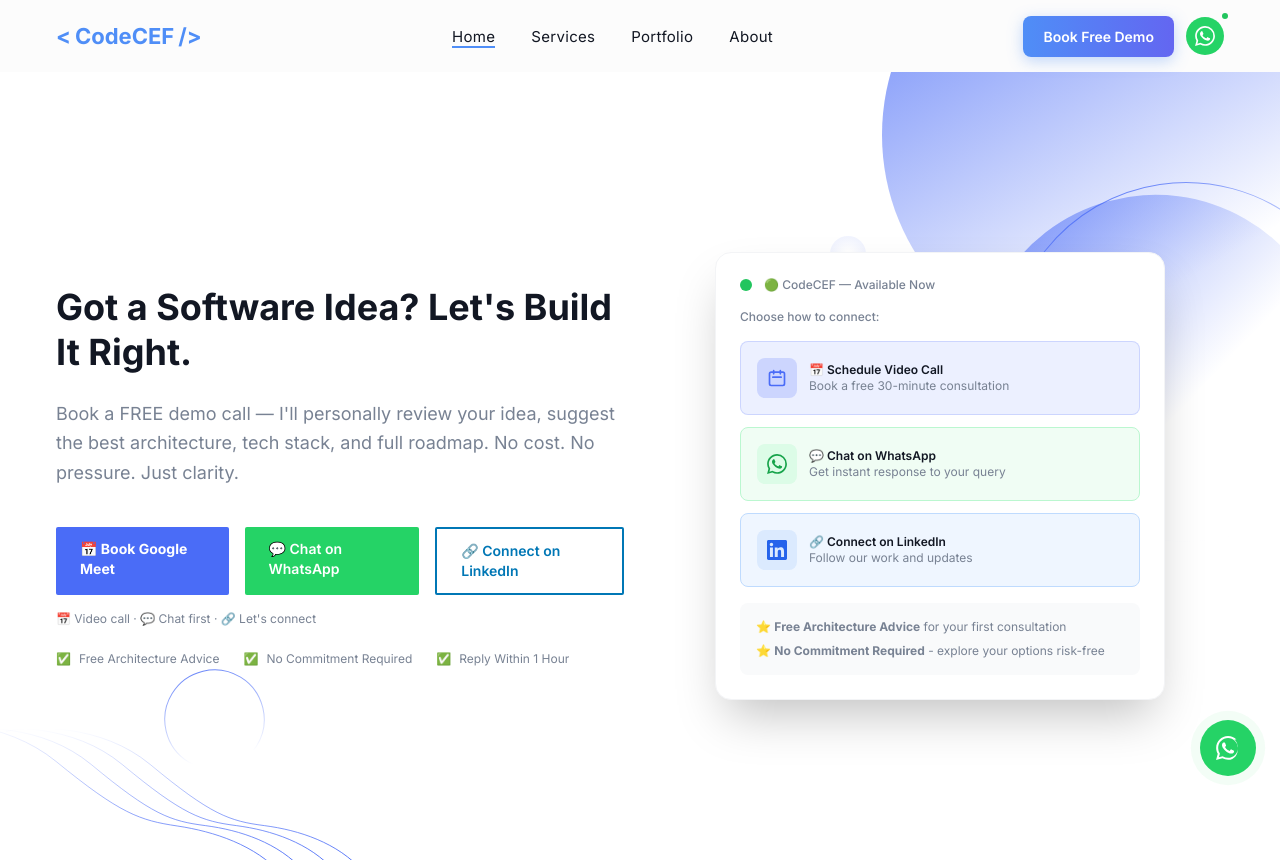
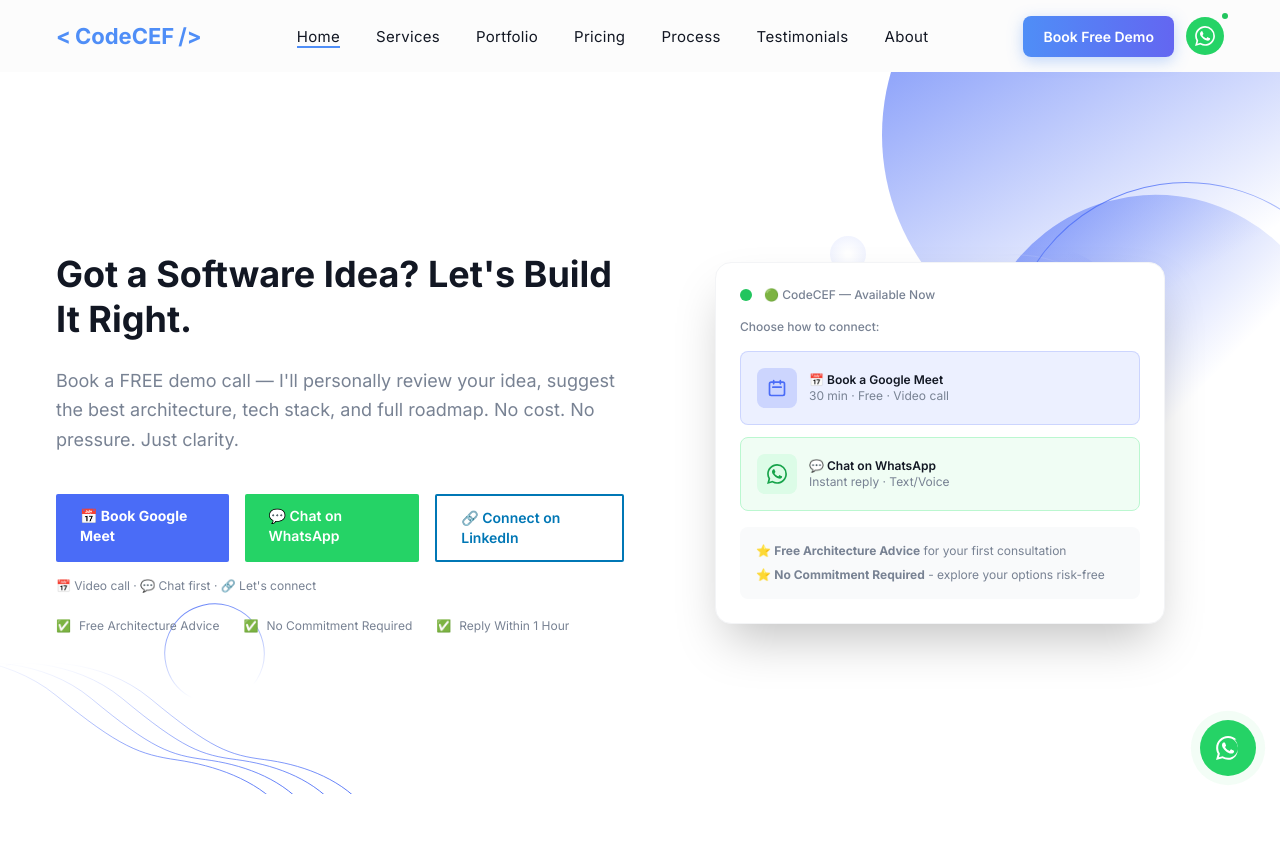
Before and after one commit to codecef/codecef, a Next.js app: page / in a window 1280 px wide. Shown: the top 862 px of the page. Built offline with nearby package versions, Linux system fonts and the light colour scheme.

Commit message:
all changeds are done number 5

```diff
--- a/src/components/Header/index.tsx
+++ b/src/components/Header/index.tsx
@@ -35,10 +35,30 @@
     setNavbarOpen(false);
   };
 
+  // Handle navigation - scroll if on home page, otherwise navigate
+  const handleNavigation = (link: any) => {
+    if (link.section) {
+      if (pathname === "/") {
+        // On home page, scroll to section
+        scrollToSection(link.section!);
+      } else {
+        // On other pages, navigate to home page with section hash
+        window.location.href = link.href;
+      }
+    } else {
+      // For regular links (like About), just navigate normally
+      window.location.href = link.href;
+    }
+    setNavbarOpen(false);
+  };
+
   const navLinks = [
     { name: "Home", href: "/", section: "home" },
     { name: "Services", href: "/#features", section: "features" },
     { name: "Portfolio", href: "/#portfolio", section: "portfolio" },
+    { name: "Pricing", href: "/#pricing", section: "pricing" },
+    { name: "Process", href: "/#process", section: "process" },
+    { name: "Testimonials", href: "/#testimonials", section: "testimonials" },
     { name: "About", href: "/about", section: null },
   ];
 
@@ -69,7 +89,9 @@
                 className={`flex items-center text-[22px] font-bold transition-all duration-300 hover:text-[#4f8ef7] hover:drop-shadow-[0_0_20px_rgba(79,142,247,0.5)] ${
                   sticky ? "text-white" : "text-[#4f8ef7]"
                 }`}
-                onClick={() => scrollToSection("home")}
+                onClick={() => {
+                  handleNavigation({ name: "Home", href: "/", section: "home" });
+                }}
               >
                 <span className="text-[#4f8ef7] mr-1">&lt;</span>
                 CodeCEF
@@ -83,7 +105,7 @@
                 <div key={link.name}>
                   {link.section ? (
                     <button
-                      onClick={() => scrollToSection(link.section!)}
+                      onClick={() => handleNavigation(link)}
                       className={`relative text-[15px] font-[400] tracking-[0.3px] transition-all duration-300 hover:text-white ${
                         isActive(link)
                           ? sticky ? "text-white" : "text-black"
@@ -221,8 +243,7 @@
                   href="/"
                   className="flex items-center text-[22px] font-bold text-white"
                   onClick={() => {
-                    scrollToSection("home");
-                    setNavbarOpen(false);
+                    handleNavigation({ name: "Home", href: "/", section: "home" });
                   }}
                 >
                   <span className="text-[#4f8ef7] mr-1">&lt;</span>
@@ -238,7 +259,7 @@
                     <li key={link.name}>
                       {link.section ? (
                         <button
-                          onClick={() => scrollToSection(link.section!)}
+                          onClick={() => handleNavigation(link)}
                           className={`block w-full text-left text-lg font-medium transition-colors hover:text-white py-4 ${
                             isActive(link) ? "text-white" : "text-[#cbd5e1]"
                           }`}
--- a/src/components/Hero/index.tsx
+++ b/src/components/Hero/index.tsx
@@ -111,8 +111,8 @@
                             </svg>
                           </div>
                           <div className="text-left">
-                            <p className="text-sm font-semibold text-black dark:text-white lg:text-xs">📅 Schedule Video Call</p>
-                            <p className="text-xs text-body-color dark:text-body-color-dark">Book a free 30-minute consultation</p>
+                            <p className="text-sm font-semibold text-black dark:text-white lg:text-xs">📅 Book a Google Meet</p>
+                            <p className="text-xs text-body-color dark:text-body-color-dark">30 min · Free · Video call</p>
                           </div>
                         </div>
                       </Link>
@@ -131,26 +131,7 @@
                           </div>
                           <div className="text-left">
                             <p className="text-sm font-semibold text-black dark:text-white lg:text-xs">💬 Chat on WhatsApp</p>
-                            <p className="text-xs text-body-color dark:text-body-color-dark">Get instant response to your query</p>
-                          </div>
-                        </div>
-                      </Link>
-
-                      <Link
-                        href="https://www.linkedin.com/in/ahmad-raza-8b496b1b0"
-                        target="_blank"
-                        rel="noopener noreferrer"
-                        className="block w-full rounded-lg bg-blue-50 border border-blue-200 p-4 hover:bg-blue-100 hover:border-blue-300 transition-all duration-300 group"
-                      >
-                        <div className="flex items-center">
-                          <div className="mr-3 flex h-10 w-10 items-center justify-center rounded-lg bg-blue-100 text-blue-600 group-hover:bg-blue-600 group-hover:text-white">
-                            <svg className="h-5 w-5" fill="currentColor" viewBox="0 0 24 24">
-                              <path d="M20.447 20.452h-3.554v-5.569c0-1.328-.027-3.037-1.852-3.037-1.853 0-2.136 1.445-2.136 2.939v5.667H9.351V9h3.414v1.561h.046c.477-.9 1.637-1.85 3.37-1.85 3.601 0 4.267 2.37 4.267 5.455v6.286zM5.337 7.433c-1.144 0-2.063-.926-2.063-2.065 0-1.138.92-2.063 2.063-2.063 1.14 0 2.064.925 2.064 2.063 0 1.139-.925 2.065-2.064 2.065zm1.782 13.019H3.555V9h3.564v11.452zM22.225 0H1.771C.792 0 0 .774 0 1.729v20.542C0 23.227.792 24 1.771 24h20.451C23.2 24 24 23.227 24 22.271V1.729C24 .774 23.2 0 22.222 0h.003z"/>
-                            </svg>
-                          </div>
-                          <div className="text-left">
-                            <p className="text-sm font-semibold text-black dark:text-white lg:text-xs">🔗 Connect on LinkedIn</p>
-                            <p className="text-xs text-body-color dark:text-body-color-dark">Follow our work and updates</p>
+                            <p className="text-xs text-body-color dark:text-body-color-dark">Instant reply · Text/Voice</p>
                           </div>
                         </div>
                       </Link>
--- a/src/components/Portfolio/index.tsx
+++ b/src/components/Portfolio/index.tsx
@@ -123,7 +123,7 @@
 
   return (
     <>
-      <section className="py-16 bg-white dark:bg-gray-dark md:py-20 lg:py-24">
+      <section id="portfolio" className="py-16 bg-white dark:bg-gray-dark md:py-20 lg:py-24">
         <div className="container">
           {/* Section Header */}
           <div className="mb-12 text-center">
--- a/src/components/Testimonials/index.tsx
+++ b/src/components/Testimonials/index.tsx
@@ -97,13 +97,17 @@
   };
 
   return (
-    <section className="py-16 bg-gray-50 dark:bg-gray-900 md:py-20 lg:py-28">
+    <>
+      <section id="testimonials" className="py-16 bg-gray-50 dark:bg-gray-900 md:py-20 lg:py-28">
         <div className="container">
           {/* Section Header */}
           <div className="mb-12 text-center">
             <h2 className="mb-4 text-3xl font-bold text-black dark:text-white sm:text-4xl md:text-5xl">
               What Our Clients Say
             </h2>
+            <p className="mx-auto max-w-[600px] text-base text-body-color dark:text-body-color-dark sm:text-lg">
+              Real feedback from startups and businesses we&apos;ve worked with across India and internationally
+            </p>
           <p className="mx-auto max-w-[600px] text-base text-body-color dark:text-body-color-dark sm:text-lg">
             Real feedback from startups and businesses we&apos;ve worked with across India and internationally
           </p>
@@ -202,6 +206,7 @@
         </div>
       </div>
       </section>
+    </>
   );
 };
 
--- a/src/components/Video/index.tsx
+++ b/src/components/Video/index.tsx
@@ -95,13 +95,17 @@
   ];
 
   return (
-    <section className="relative z-10 py-16 bg-[#0d1526] md:py-20 lg:py-28">
+    <>
+      <section id="process" className="relative z-10 py-16 bg-[#0d1526] md:py-20 lg:py-28">
         <div className="container">
           {/* Section Header */}
           <div className="mb-12 text-center">
             <h2 className="mb-4 text-3xl font-bold text-white sm:text-4xl md:text-5xl">
               Turning Ideas into Impact
             </h2>
+            <p className="mx-auto max-w-[600px] text-base text-gray-300 sm:text-lg">
+              From your first WhatsApp message to a live product — here&apos;s how we work
+            </p>
           <p className="mx-auto max-w-[600px] text-base text-gray-300 sm:text-lg">
             From your first WhatsApp message to a live product — here&apos;s how we work
           </p>
@@ -257,6 +261,7 @@
         </div>
         </div>
       </section>
+    </>
   );
 };
 
```
Lines whose indentation alone changed are shown as unchanged.
